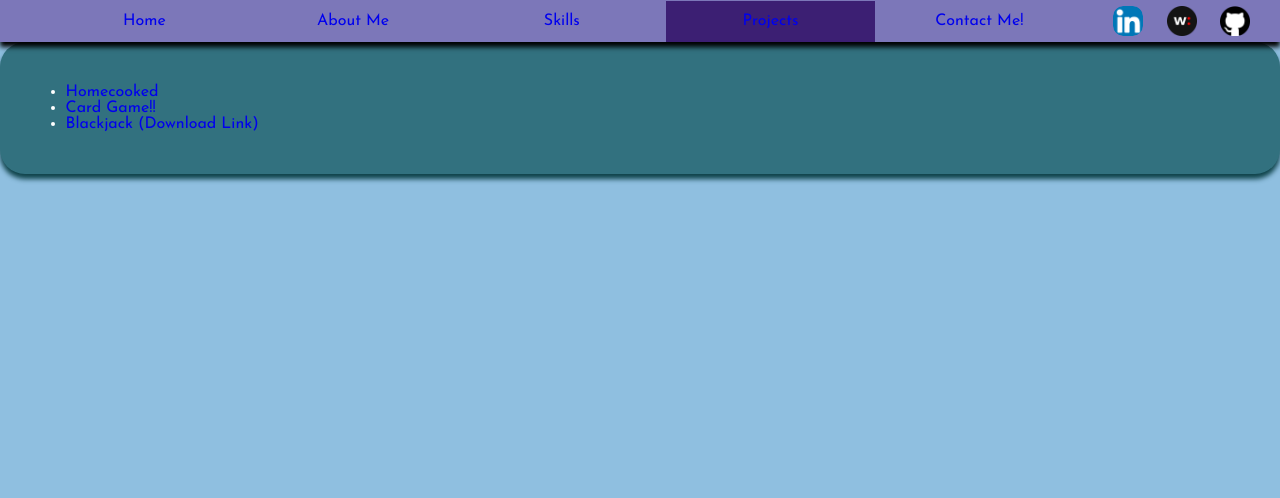
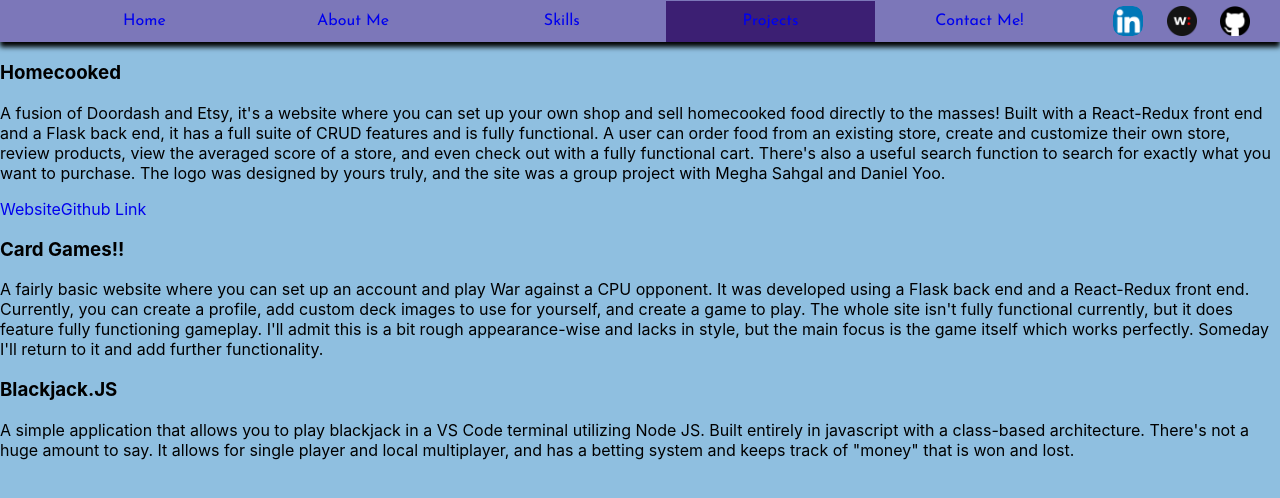
Before and after one commit to Dudemaster47/portfolio-site-but-it-works, a React (Create React App) app: page /projects in a window 1280 px wide. Shown: the top 498 px of the page. Built offline with nearby package versions, Linux system fonts and the light colour scheme.

Commit message:
building the projects page

```diff
--- a/src/components/about_me.jsx
+++ b/src/components/about_me.jsx
@@ -24,12 +24,12 @@ function AboutMe(){
                         <p>In the meantime, I'm always looking for some new project to funnel my endless creative energy into.</p>
                         <p>It can be hard to balance so many outlets, but I find a way!</p>
                         <p>If I had to say where my talents lie, it'd probably be front end programming and design.</p>
-                        <p>UI/UX design is fun, and a passion of mine. But I'm just as capable on the back end, full stack baby!</p>
+                        <p>UI/UX design is fun, and a passion of mine. But I'm just as capable on the back end. Full stack, baby!</p>
                         <p>(If you think my cat, Roo, is adorable, click on her for more pics!)</p>
                     </div>
                     <div className="rooBox">
                         <p className="metext">This is just a picture of me. There is nothing fancy here.</p>
-                        <img className="mepic" src={me} alt="This is just a picture of me. There is no fancy functionality." />
+                        <img className="mepic" src={me} alt="This is just a picture of me. There is nothing fancy here." />
                     </div>
                 </div>
                 <div className="aboutMeRow2">
--- a/src/components/project_links.jsx
+++ b/src/components/project_links.jsx
@@ -1,19 +1,67 @@
+import { useState } from "react";
+import { Link } from "react-router-dom";
+
 function ProjectLinks() {
+    const [p1Open, setp1Open] = useState(false);
+    const [p2Open, setp2Open] = useState(false);
+    const [p3Open, setp3Open] = useState(false);
 
     return (
-        <div className="splashbox">
-            <ul>
-                <li>
-                    <a href="https://home-cooked.onrender.com/">Homecooked</a>
-                </li>
-                <li>
-                    <a href="https://card-games.onrender.com/">Card Game!!</a>
-                </li>
-                <li>
-                    <a href="https://github.com/Dudemaster47/blackjack2">Blackjack (Download Link)</a>
-                </li>
-            </ul>
-        </div>
+        // <div className="splashbox">
+        //     <ul>
+        //         <li>
+        //             <a href="https://home-cooked.onrender.com/">Homecooked</a>
+        //         </li>
+        //         <li>
+        //             <a href="https://card-games.onrender.com/">Card Game!!</a>
+        //         </li>
+        //         <li>
+        //             <a href="https://github.com/Dudemaster47/blackjack2">Blackjack (Download Link)</a>
+        //         </li>
+        //     </ul>
+        // </div>
+        <>
+            <div className="projectBox">
+                <h3 className="projectHeader" id="P1">Homecooked</h3>
+                <div className="infobox" id="I1">
+                    <div className="textbox">
+                        <p>A fusion of Doordash and Etsy, it's a website where you can set up your own shop and sell homecooked food directly to the masses!
+                            Built with a React-Redux front end and a Flask back end, it has a full suite of CRUD features and is fully functional.
+                            A user can order food from an existing store, create and customize their own store, review products, view the averaged score of a store, and even check out with a fully functional cart.
+                            There's also a useful search function to search for exactly what you want to purchase. The logo was designed by yours truly, and the site was a group project with Megha Sahgal and Daniel Yoo.
+                        </p>
+                        <Link to="https://home-cooked.onrender.com/">Website</Link>
+                        <Link to="https://github.com/kympanic/homecooked/">Github Link</Link>
+                    </div>
+                    <div className="picturebox">
+
+                    </div>
+
+                </div>
+                <h3 className="projectHeader" id="P2">Card Games!!</h3>
+                <div className="infobox" id="I2">
+                    <div className="textbox">
+                        <p>A fairly basic website where you can set up an account and play War against a CPU opponent. It was developed using a Flask back end and a React-Redux front end.
+                            Currently, you can create a profile, add custom deck images to use for yourself, and create a game to play. The whole site isn't fully functional currently, but it does feature fully functioning gameplay.
+                            I'll admit this is a bit rough appearance-wise and lacks in style, but the main focus is the game itself which works perfectly. Someday I'll return to it and add further functionality.</p>
+                    </div>
+                    <div className="picturebox">
+
+                    </div>
+                </div>
+                <h3 className="projectHeader" id="P3">Blackjack.JS</h3>
+                <div className="infobox" id="I3">
+                    <div className="textbox">
+                        <p>A simple application that allows you to play blackjack in a VS Code terminal utilizing Node JS. Built entirely in javascript with a class-based architecture.
+                            There's not a huge amount to say. It allows for single player and local multiplayer, and has a betting system and keeps track of "money" that is won and lost.
+                        </p>
+                    </div>
+                    <div className="picturebox">
+
+                    </div>
+                </div>
+            </div>
+        </>
     )
 
 }
--- a/src/index.css
+++ b/src/index.css
@@ -426,6 +426,8 @@ a {
 .aboutMeRows {
   display: flex;
   flex-direction: column;
+  margin-left: 1%;
+  margin-right: 1%;
 }
 
 .aboutMeRow1 {
```
